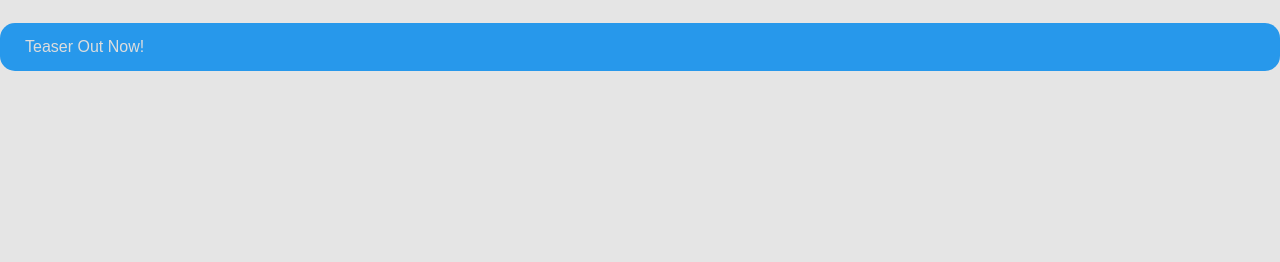
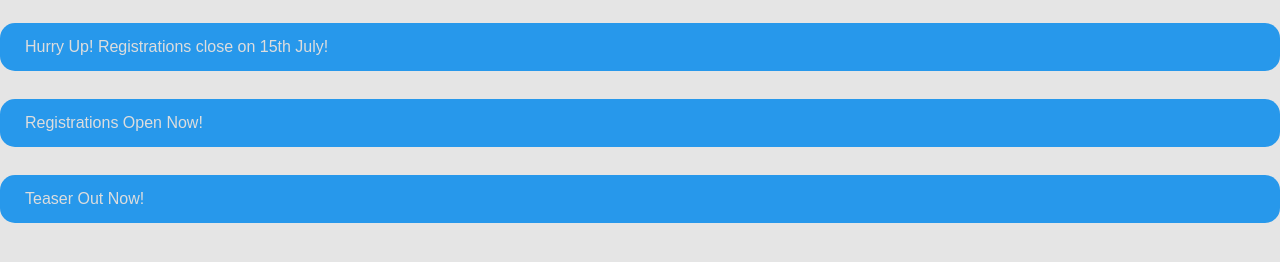
Before and after one commit to PyrotechClub/ordin20, a plain HTML site: page updates.html in a window 1280 px wide. Drawn offline with Linux system fonts and the light colour scheme.

Commit message:
registration wala update

```diff
--- a/updates.html
+++ b/updates.html
@@ -8,10 +8,17 @@
     <div class="updates">
 
         <br>
+		<div class="card">
+            <p class="written">Hurry Up! Registrations close on 15th July!</p>
+        </div>
+		<br>
         <div class="card">
+            <p class="written">Registrations Open Now!</p>
+        </div>
+		<br>
+		<div class="card">
             <p class="written">Teaser Out Now!</p>
         </div>
-
         <br>
 
     </div>
```
